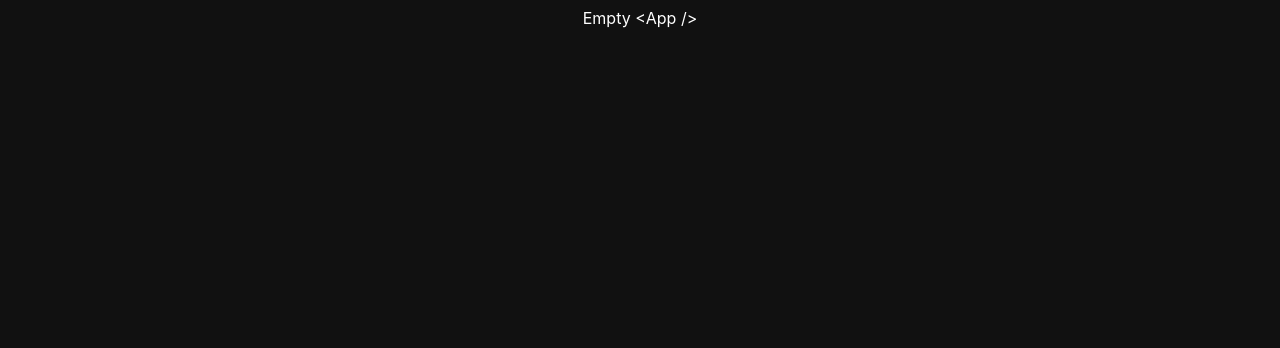
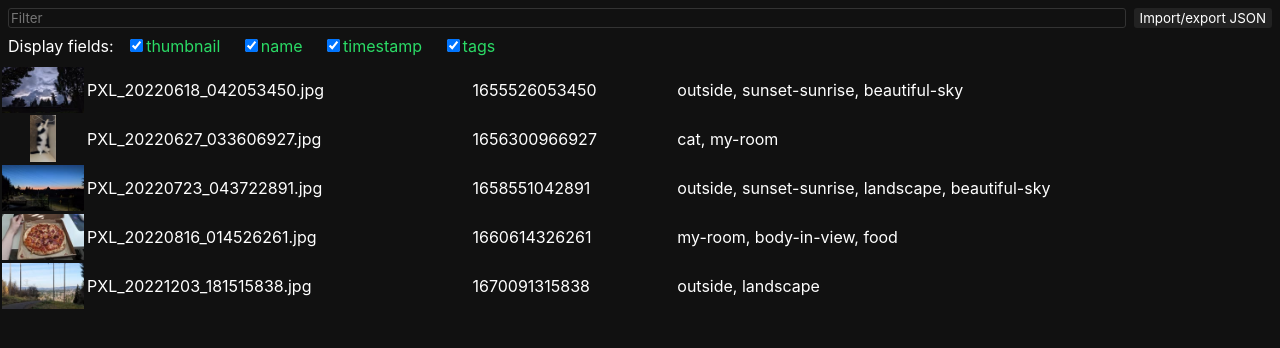
Before and after one commit to supernovaw/gallery-manager, a Svelte app: page / in a window 1280 px wide. Shown: the top 348 px of the page. Built offline with nearby package versions, Linux system fonts and the light colour scheme.

Commit message:
add basic UI

```diff
--- a/public/global.css
+++ b/public/global.css
@@ -1,4 +1,5 @@
-html, body {
+html,
+body {
 	position: relative;
 	width: 100%;
 	height: 100%;
@@ -8,7 +9,52 @@ body {
 	color: white;
 	background-color: #111;
 	margin: 0;
-	padding: 8px;
 	box-sizing: border-box;
 	font-family: -apple-system, BlinkMacSystemFont, "Segoe UI", Roboto, "SF Pro Text", Oxygen-Sans, Cantarell, Ubuntu, "Helvetica Neue", sans-serif;
+	--accent: #2bdb66;
 }
+
+input,
+textarea {
+	transition: .1s ease-out;
+	background-color: transparent;
+	color: inherit;
+	font-family: inherit;
+	border: 1px solid #333;
+	border-radius: 3px;
+	outline: none;
+}
+
+input:hover,
+textarea:hover {
+	border: 1px solid var(--accent);
+}
+
+input:focus-within,
+textarea:focus-within {
+	border: 1px solid white;
+}
+
+button {
+	transition: .1s ease-out;
+	background-color: #222;
+	color: inherit;
+	font-family: inherit;
+	border: none;
+	border-radius: 3px;
+	outline: none;
+	user-select: none;
+}
+
+button:hover {
+	color: var(--accent);
+}
+
+button:focus-within {
+	background-color: #333;
+}
+
+button:active {
+	translate: 0 1px;
+	background-color: #333;
+}
--- a/src/App.svelte
+++ /dev/null
@@ -1,12 +0,0 @@
-<script>
-</script>
-
-<main>
-	Empty &lt;App /&gt;
-</main>
-
-<style>
-	main {
-		text-align: center;
-	}
-</style>
--- /dev/null
+++ b/src/components/App.svelte
@@ -0,0 +1,18 @@
+<script>
+	import Controls from "./Controls.svelte";
+	import ImagesList from "./ImagesList.svelte";
+</script>
+
+<div class="App">
+	<Controls />
+	<ImagesList />
+</div>
+
+<style>
+	.App {
+		height: 100%;
+		overflow: hidden;
+		display: flex;
+		flex-direction: column;
+	}
+</style>
--- /dev/null
+++ b/src/components/Controls.svelte
@@ -0,0 +1,62 @@
+<script>
+    import { allFields, displayedFields } from "../state.js";
+    import JsonMenu from "./JsonMenu.svelte";
+
+    let group = [...allFields];
+    function onChange(e) {
+        if (group.length === 0) group = [e.target.value]; // do not allow to remove the last field
+        displayedFields.set(group);
+    }
+    let showJsonMenu = false;
+</script>
+
+<div class="Controls">
+    <!-- Upper row -->
+    <div style="display: flex; gap: 8px">
+        <input type="text" placeholder="Filter" style="flex: 1" />
+        <button on:click={() => (showJsonMenu = true)}>
+            Import/export JSON
+        </button>
+    </div>
+
+    <!-- Lower row -->
+    <div>
+        Display fields:
+        {#each allFields as field}
+            <label>
+                <input
+                    type="checkbox"
+                    value={field}
+                    bind:group
+                    on:change={onChange}
+                />{field}
+            </label>
+        {/each}
+    </div>
+</div>
+<JsonMenu shown={showJsonMenu} onClose={() => (showJsonMenu = false)} />
+
+<style>
+    .Controls {
+        padding-inline: 8px;
+        padding-bottom: 8px;
+    }
+
+    .Controls > div {
+        margin-top: 8px;
+    }
+
+    label {
+        padding-inline: 8px;
+    }
+
+    label {
+        transition: 70ms ease-out;
+        color: #666;
+        user-select: none;
+    }
+
+    label:has(input:checked) {
+        color: var(--accent);
+    }
+</style>
--- /dev/null
+++ b/src/components/ImagesList.svelte
@@ -0,0 +1,40 @@
+<script>
+    import { gallery } from "../state";
+</script>
+
+<div class="ImagesList">
+    <table>
+        <tbody>
+            {#each $gallery.images as image}
+                <tr>
+                    <td
+                        class="thumbnail"
+                        style="background-image: url(/gallery/thumbnails/{image.name})"
+                    />
+                    <td>{image.name}</td>
+                    <td>{image.timestamp}</td>
+                    <td>{image.tags.join(", ")}</td>
+                </tr>
+            {/each}
+        </tbody>
+    </table>
+</div>
+
+<style>
+    .ImagesList {
+        flex: 1;
+        overflow-y: auto;
+    }
+
+    table {
+        width: 100%;
+    }
+
+    td.thumbnail {
+        width: 80px;
+        height: 45px;
+        background-repeat: no-repeat;
+        background-position: 50% 50%;
+        background-size: contain;
+    }
+</style>
--- /dev/null
+++ b/src/components/JsonMenu.svelte
@@ -0,0 +1,58 @@
+<script>
+    import Popup from "./Popup.svelte";
+    import { gallery, verifyParsedGalleryIntegrity } from "../state";
+    export let shown, onClose;
+    let textarea,
+        errorMsg = "";
+
+    function copy() {
+        navigator.clipboard.writeText(JSON.stringify($gallery));
+    }
+    function parseAndApply() {
+        let parsed;
+        try {
+            parsed = JSON.parse(textarea.value);
+        } catch (e) {
+            errorMsg = e.message;
+            return;
+        }
+        const validationError = verifyParsedGalleryIntegrity(parsed);
+        if (validationError) {
+            errorMsg = "Validation failed: " + validationError;
+            return;
+        }
+        $gallery = parsed;
+        errorMsg = "";
+    }
+</script>
+
+<Popup {shown} {onClose}>
+    <button on:click={copy}>Copy JSON to clipboard</button>
+    <button on:click={parseAndApply}>Apply pasted JSON</button>
+    <textarea bind:this={textarea} />
+    <span>{errorMsg}</span>
+</Popup>
+
+<style>
+    button {
+        display: block;
+        margin-bottom: 8px;
+    }
+
+    textarea {
+        display: block;
+        resize: none;
+        font-size: 11px;
+        width: 100%;
+        height: 10em;
+        box-sizing: border-box;
+        margin-bottom: 8px;
+    }
+
+    span {
+        font-style: italic;
+        font-size: 12px;
+        color: #f69696;
+        word-wrap: break-word;
+    }
+</style>
--- /dev/null
+++ b/src/components/Popup.svelte
@@ -0,0 +1,36 @@
+<script>
+    import { fade } from "svelte/transition";
+
+    export let shown;
+    export let onClose;
+</script>
+
+{#if shown}
+    <div class="Popup" class:shown transition:fade={{ duration: 100 }}>
+        <slot />
+        <button on:click={onClose}>Close</button>
+    </div>
+{/if}
+
+<style>
+    .Popup {
+        background: #171717e0;
+        backdrop-filter: blur(10px);
+        border-radius: 16px;
+        position: fixed;
+        top: 0;
+        bottom: 0;
+        left: 0;
+        right: 0;
+        margin: 15vh 15vw;
+        padding: 32px;
+        overflow: auto;
+    }
+
+    button {
+        position: absolute;
+        bottom: 12px;
+        right: 12px;
+        padding: 6px 12px;
+    }
+</style>
--- a/src/main.js
+++ b/src/main.js
@@ -1,4 +1,4 @@
-import App from "./App.svelte";
+import App from "./components/App.svelte";
 
 const app = new App({
 	target: document.body
--- /dev/null
+++ b/src/state.js
@@ -0,0 +1,25 @@
+import { writable } from "svelte/store";
+import { gallerySample } from "./sample-data";
+
+export const allFields = ["thumbnail", "name", "timestamp", "tags"];
+export const displayedFields = writable(allFields);
+export const gallery = writable(gallerySample);
+
+// return error message or undefined if all OK
+export function verifyParsedGalleryIntegrity(obj) {
+  if (typeof obj !== "object" || Array.isArray(obj)) return "not an object";
+
+  // check obj.images
+  const imgs = obj.images;
+  if (!Array.isArray(imgs)) return "no images array";
+  function checkImage(img) {
+    const requireFields = ["name"];
+    for (const f of requireFields) {
+      if (img[f] === undefined) return `field "${f}" is absent`;
+    }
+  }
+  for (let i = 0; i < imgs.length; i++) {
+    const err = checkImage(imgs[i]);
+    if (err) return `images[${i}] is invalid: ${err} in ${JSON.stringify(imgs[i])}`;
+  }
+}
```
